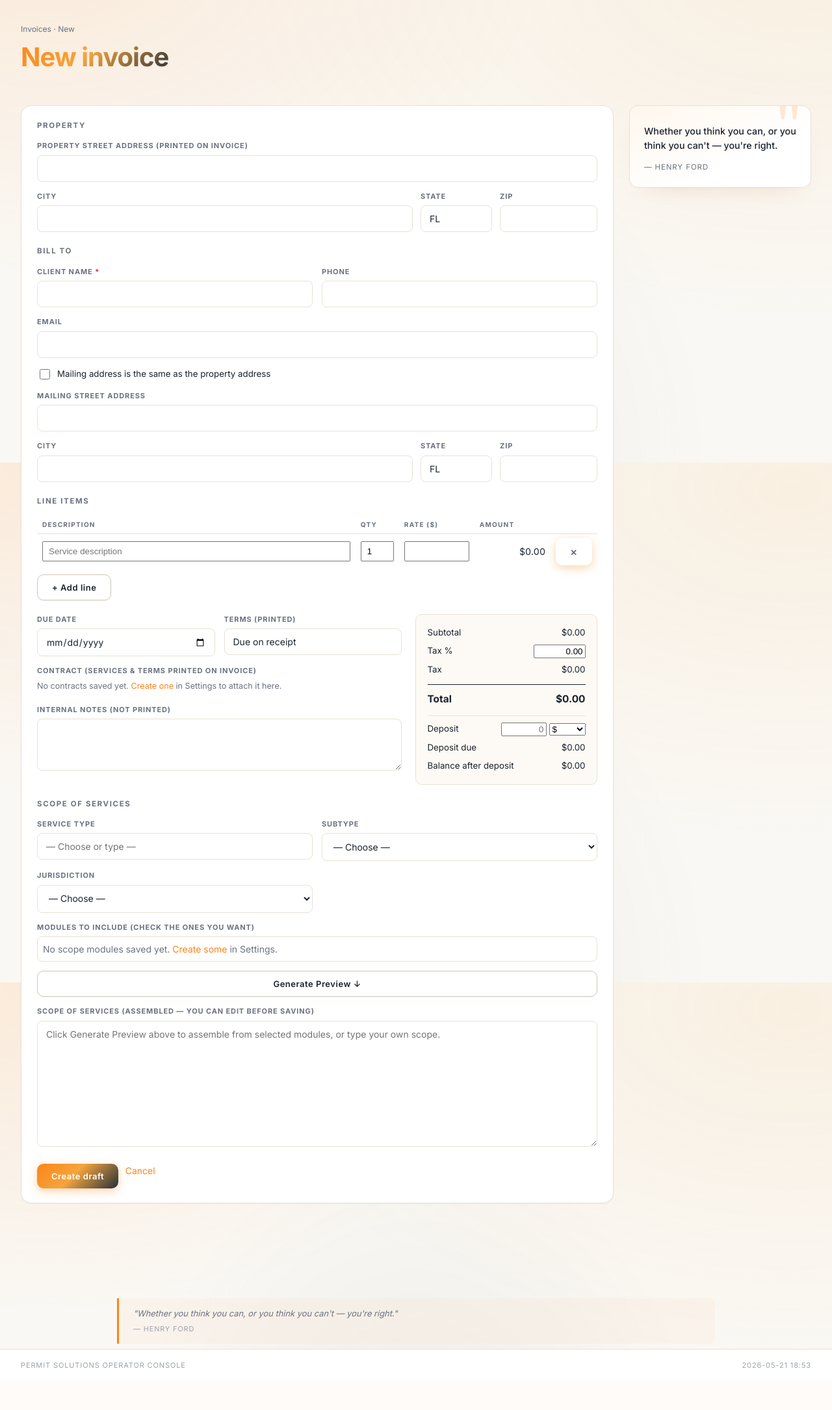
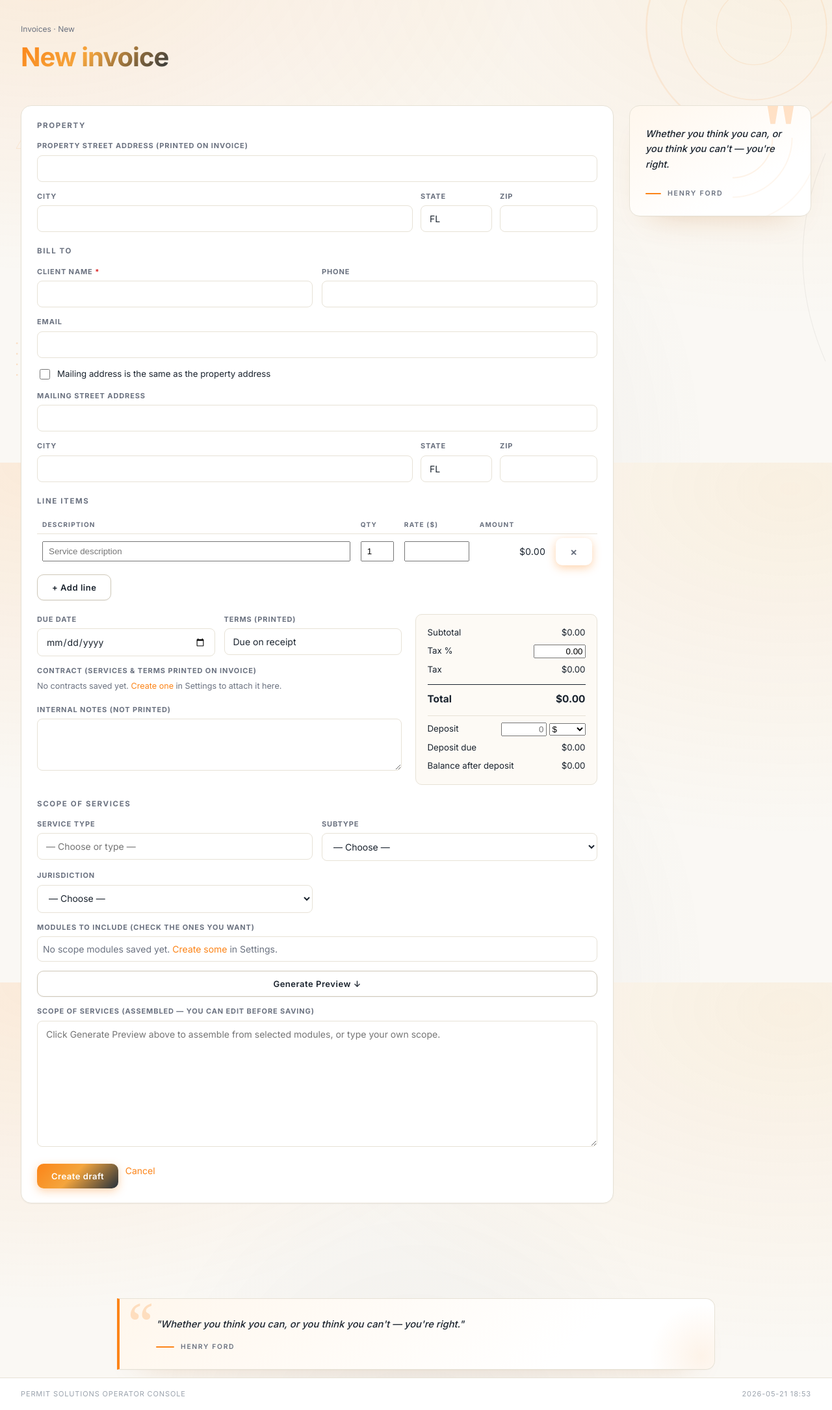
Before and after one commit to victorlazarus32/Permit-Solutions-Automation, a Flask app: page /invoices/new in a window 1280 px wide. Shown: the part 88-2258 px from the top of the page at 65% size. Before the commit the page ends 2193 px from the top, so only its background shows below. Run offline with Flask 3, Linux system fonts and the light colour scheme; the visitor is signed in with stand-in values (Sample User, id 1); data that the repository does not hold is empty.

Commit message:
feat(ui): ambient SVG decoration + richer quote cards
Adds minimalist line/shape decoration to fill the previously-empty space
around content areas, and beefs up the quote card design so quotes feel
intentional rather than dropped-in.

Ambient layer (base.html):
- Top-right: large faded orange concentric ring
- Bottom-left: small dot grid pattern
- Mid-right: thin vertical arc
- Mid-left: triangle pair outline
- Fixed positioning, behind content via z-index, opacity 6-22%.
  pointer-events disabled so nothing interferes with interaction.
- Auto-shrinks / drops the side accents on phones (<=640px).

Quote cards (both the footer-quote on every page AND the sticky
sidebar quote on the invoice form):
- Larger oversized opening quote mark (88-110px) in brand orange
  at 22-24% opacity, positioned in the corner
- Soft orange-to-white diagonal gradient background
- 4px brand-orange left bar (footer) / concentric corner arcs (sidebar)
- Larger, italic body copy
- Author label is now a small caps treatment with a brand-orange
  accent dash on the left — letterspaced, lowered opacity, feels
  intentional vs an afterthought
- Removed the literal em-dash before the author since the CSS dash
  provides the visual now

Co-Authored-By: Claude Opus 4.7 <noreply@anthropic.com>

```diff
--- a/app/templates/base.html
+++ b/app/templates/base.html
@@ -7,6 +7,36 @@
   <link rel="stylesheet" href="{{ url_for('static', filename='style.css') }}">
 </head>
 <body>
+
+<!-- ===== Ambient decoration: fixed-position SVG accents behind all content =====
+     Pure decoration. Pointer-events disabled so they never interfere with
+     interaction. Low opacity so they whisper, not shout. -->
+<div class="ambient" aria-hidden="true">
+  <!-- Top-right: large orange ring -->
+  <svg class="amb amb-ring-tr" viewBox="0 0 200 200" preserveAspectRatio="xMidYMid meet">
+    <circle cx="100" cy="100" r="92" fill="none" stroke="currentColor" stroke-width="1.4"/>
+    <circle cx="100" cy="100" r="62" fill="none" stroke="currentColor" stroke-width="1"/>
+    <circle cx="100" cy="100" r="32" fill="none" stroke="currentColor" stroke-width="0.7"/>
+  </svg>
+  <!-- Bottom-left: scattered dots pattern -->
+  <svg class="amb amb-dots-bl" viewBox="0 0 160 160" preserveAspectRatio="xMinYMax meet">
+    <g fill="currentColor">
+      <circle cx="10"  cy="20"  r="1.6"/><circle cx="30"  cy="20"  r="1.6"/><circle cx="50"  cy="20"  r="1.6"/><circle cx="70"  cy="20"  r="1.6"/>
+      <circle cx="10"  cy="40"  r="1.6"/><circle cx="30"  cy="40"  r="1.6"/><circle cx="50"  cy="40"  r="1.6"/>
+      <circle cx="10"  cy="60"  r="1.6"/><circle cx="30"  cy="60"  r="1.6"/>
+      <circle cx="10"  cy="80"  r="1.6"/>
+    </g>
+  </svg>
+  <!-- Right side: a thin vertical arc -->
+  <svg class="amb amb-arc-r" viewBox="0 0 80 360" preserveAspectRatio="xMinYMid meet">
+    <path d="M 70 20 Q 0 180 70 340" fill="none" stroke="currentColor" stroke-width="1.1"/>
+  </svg>
+  <!-- Mid-left: small triangle cluster -->
+  <svg class="amb amb-tri-ml" viewBox="0 0 80 80" preserveAspectRatio="xMinYMid meet">
+    <polygon points="20,10 36,38 4,38"  fill="none" stroke="currentColor" stroke-width="1"/>
+    <polygon points="50,28 66,56 34,56" fill="none" stroke="currentColor" stroke-width="0.7"/>
+  </svg>
+</div>
 
 <header class="topbar">
   <a href="{{ url_for('dashboard') }}" class="brand">
@@ -78,7 +108,7 @@
 {% if quote %}
 <div class="footer-quote" role="complementary" aria-label="Quote of the moment">
   <span class="fq-text">"{{ quote.text }}"</span>
-  <span class="fq-author">— {{ quote.author }}</span>
+  <span class="fq-author">{{ quote.author }}</span>
 </div>
 {% endif %}
 
@@ -88,28 +118,121 @@
 </footer>
 
 <style>
+  /* ===== Ambient decoration layer ===== */
+  .ambient {
+    position: fixed;
+    inset: 0;
+    pointer-events: none;
+    z-index: 0;
+    overflow: hidden;
+  }
+  .ambient .amb { position: absolute; }
+  .amb-ring-tr {
+    top: -50px; right: -60px;
+    width: 360px; height: 360px;
+    color: var(--orange, #f08a24);
+    opacity: 0.10;
+  }
+  .amb-dots-bl {
+    left: 18px; bottom: 70px;
+    width: 130px; height: 130px;
+    color: var(--orange, #f08a24);
+    opacity: 0.22;
+  }
+  .amb-arc-r {
+    right: 0; top: 38%;
+    width: 80px; height: 360px;
+    color: #2b2b2b;
+    opacity: 0.06;
+  }
+  .amb-tri-ml {
+    left: 22px; top: 36%;
+    width: 60px; height: 60px;
+    color: var(--orange, #f08a24);
+    opacity: 0.16;
+  }
+  /* Keep ambient art tucked under content (which is in main/footer) */
+  .topbar, main, footer, .footer-quote { position: relative; z-index: 1; }
+  /* Don't fight with very narrow screens */
+  @media (max-width: 640px) {
+    .amb-ring-tr { width: 220px; height: 220px; top: -30px; right: -50px; }
+    .amb-dots-bl { width: 90px;  height: 90px;  bottom: 90px; }
+    .amb-arc-r   { display: none; }
+    .amb-tri-ml  { display: none; }
+  }
+
+  /* ===== Footer quote — beefier, more presence ===== */
   .footer-quote {
+    position: relative;
     max-width: 920px;
-    margin: 28px auto 8px;
-    padding: 14px 22px;
-    border-left: 3px solid var(--orange, #f08a24);
-    background: rgba(240, 138, 36, 0.04);
-    border-radius: 0 8px 8px 0;
-    font-size: 0.92rem;
-    line-height: 1.5;
-    color: var(--ink-mute, #555);
+    margin: 36px auto 12px;
+    padding: 28px 36px 26px 56px;
+    background:
+      linear-gradient(135deg, #fff7ed 0%, #ffffff 75%);
+    border: 1px solid var(--border, #e7e3da);
+    border-left: 4px solid var(--orange, #f08a24);
+    border-radius: 0 14px 14px 0;
+    font-size: 1.05rem;
+    line-height: 1.6;
+    color: var(--ink, #2b2b2b);
+    box-shadow:
+      0 1px 0 rgba(0,0,0,0.02),
+      0 24px 50px -38px rgba(180, 90, 0, 0.30);
+    overflow: hidden;
   }
-  .footer-quote .fq-text { font-style: italic; }
+  /* Oversized opening quote mark, bottom-right decorative element */
+  .footer-quote::before {
+    content: "\201C";
+    position: absolute;
+    left: 12px; top: -8px;
+    font-family: Georgia, serif;
+    font-size: 88px;
+    line-height: 1;
+    color: var(--orange, #f08a24);
+    opacity: 0.22;
+    pointer-events: none;
+  }
+  .footer-quote::after {
+    content: "";
+    position: absolute;
+    right: -60px; bottom: -60px;
+    width: 160px; height: 160px;
+    border-radius: 50%;
+    background: radial-gradient(circle, rgba(240,138,36,0.10) 0%, transparent 70%);
+    pointer-events: none;
+  }
+  .footer-quote .fq-text {
+    display: block;
+    font-style: italic;
+    font-weight: 500;
+    letter-spacing: 0.005em;
+  }
   .footer-quote .fq-author {
-    display: block;
-    margin-top: 6px;
-    font-size: 0.78rem;
-    color: var(--ink-dim, #999);
+    display: inline-flex;
+    align-items: center;
+    gap: 10px;
+    margin-top: 14px;
+    font-size: 0.74rem;
+    color: var(--ink-mute, #777);
     text-transform: uppercase;
-    letter-spacing: 0.08em;
+    letter-spacing: 0.16em;
+    font-weight: 600;
+  }
+  /* Decorative dash before the author name */
+  .footer-quote .fq-author::before {
+    content: "";
+    display: inline-block;
+    width: 28px; height: 2px;
+    background: var(--orange, #f08a24);
+    border-radius: 1px;
   }
   @media (max-width: 640px) {
-    .footer-quote { margin: 18px 14px 8px; padding: 12px 16px; font-size: 0.88rem; }
+    .footer-quote {
+      margin: 22px 14px 10px;
+      padding: 22px 20px 22px 38px;
+      font-size: 0.95rem;
+    }
+    .footer-quote::before { font-size: 64px; left: 8px; top: -4px; }
   }
 </style>
 
--- a/app/templates/invoice_form.html
+++ b/app/templates/invoice_form.html
@@ -315,7 +315,7 @@
 <aside class="invoice-quote-card">
   <div class="iq-mark" aria-hidden="true">"</div>
   <p class="iq-text">{{ quote.text }}</p>
-  <p class="iq-author">— {{ quote.author }}</p>
+  <p class="iq-author">{{ quote.author }}</p>
 </aside>
 {% endif %}
 
@@ -335,36 +335,76 @@
   .invoice-quote-card {
     position: sticky;
     top: 96px;                 /* clears the topbar */
-    padding: 28px 22px 22px;
-    border-radius: 14px;
-    background: linear-gradient(155deg, #fff7ed 0%, #fff 65%);
+    padding: 32px 24px 26px;
+    border-radius: 16px;
+    background:
+      linear-gradient(150deg, #fff7ed 0%, #ffffff 70%);
     border: 1px solid var(--border, #e7e3da);
-    box-shadow: 0 1px 0 rgba(0,0,0,0.02), 0 18px 40px -28px rgba(180, 90, 0, 0.25);
+    box-shadow:
+      0 1px 0 rgba(0,0,0,0.02),
+      0 24px 50px -32px rgba(180, 90, 0, 0.30);
     overflow: hidden;
+  }
+  /* Decorative concentric quarter-rings in the lower-right corner */
+  .invoice-quote-card::after {
+    content: "";
+    position: absolute;
+    right: -80px; bottom: -80px;
+    width: 200px; height: 200px;
+    background:
+      radial-gradient(circle at 0 0,
+        transparent 60px,
+        rgba(240, 138, 36, 0.10) 61px,
+        rgba(240, 138, 36, 0.10) 62px,
+        transparent 63px,
+        transparent 90px,
+        rgba(240, 138, 36, 0.08) 91px,
+        rgba(240, 138, 36, 0.08) 92px,
+        transparent 93px,
+        transparent 130px,
+        rgba(240, 138, 36, 0.06) 131px,
+        rgba(240, 138, 36, 0.06) 132px,
+        transparent 133px);
+    pointer-events: none;
   }
   .invoice-quote-card .iq-mark {
     position: absolute;
-    top: -18px; right: 14px;
+    top: -22px; right: 18px;
     font-family: Georgia, serif;
-    font-size: 96px;
+    font-size: 110px;
     line-height: 1;
     color: var(--orange, #f08a24);
-    opacity: 0.18;
+    opacity: 0.22;
     pointer-events: none;
+    font-weight: 700;
   }
   .invoice-quote-card .iq-text {
-    font-size: 1.02rem;
-    line-height: 1.55;
+    position: relative;
+    font-size: 1.04rem;
+    line-height: 1.6;
     color: var(--ink, #2b2b2b);
-    margin: 0 0 14px;
+    margin: 0 0 18px;
     font-weight: 500;
+    font-style: italic;
   }
   .invoice-quote-card .iq-author {
+    position: relative;
+    display: inline-flex;
+    align-items: center;
+    gap: 10px;
     margin: 0;
-    font-size: 0.82rem;
-    color: var(--ink-mute, #888);
+    font-size: 0.76rem;
+    color: var(--ink-mute, #777);
     text-transform: uppercase;
-    letter-spacing: 0.08em;
+    letter-spacing: 0.16em;
+    font-weight: 600;
+  }
+  .invoice-quote-card .iq-author::before {
+    content: "";
+    display: inline-block;
+    width: 24px; height: 2px;
+    background: var(--orange, #f08a24);
+    border-radius: 1px;
   }
 </style>
 
```
